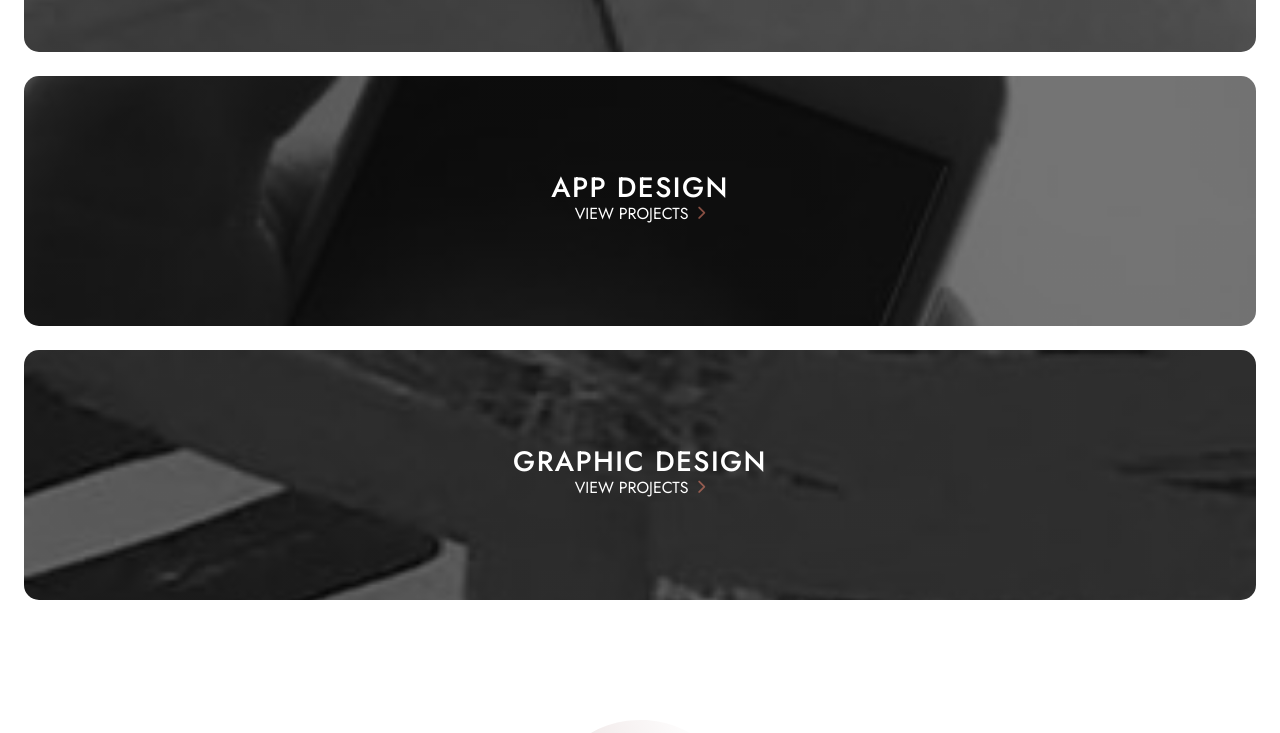
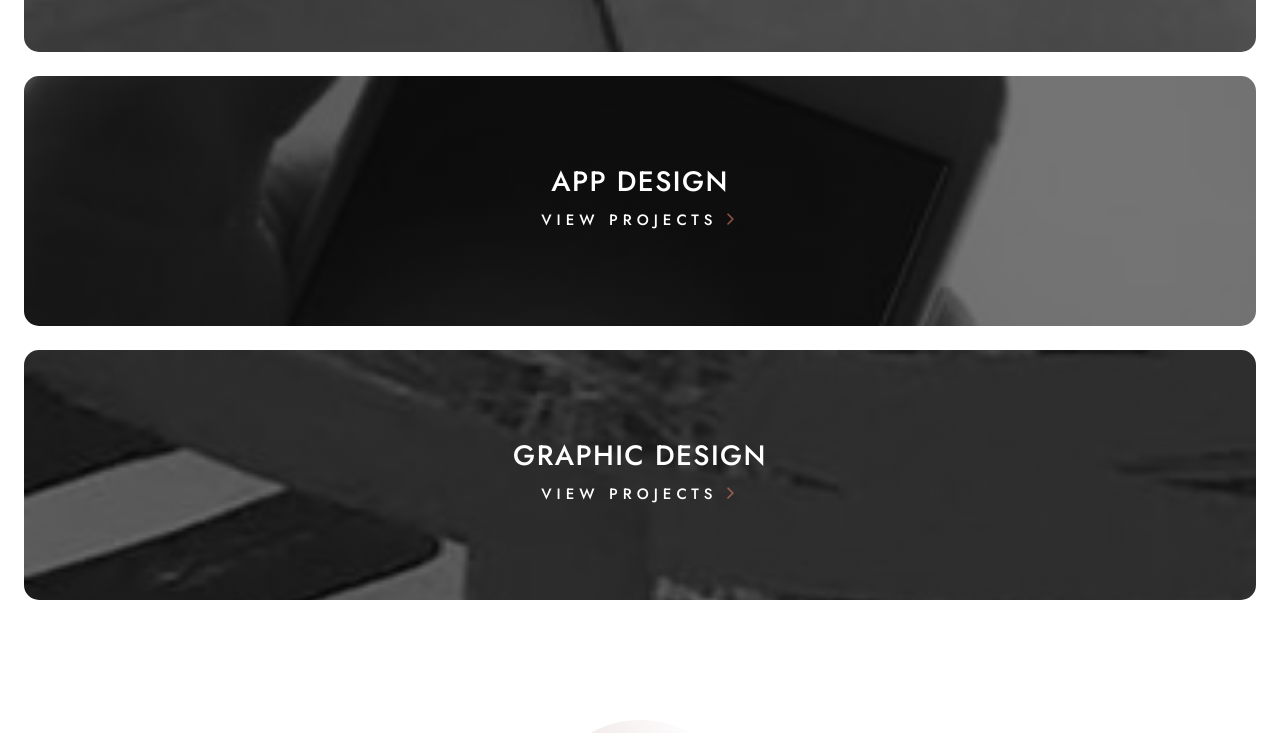
Before and after one commit to ringtho/designo, a React (Create React App) app: page / in a window 1280 px wide. Shown: the part 1259-1992 px from the top of the page. Built offline with nearby package versions, Linux system fonts and the light colour scheme; the HTML template or start-up script is replaced by a standard one.

Commit message:
Organized the offer design options

```diff
--- a/src/components/AppDesignCard.js
+++ b/src/components/offers/AppDesignCard.js
@@ -6,7 +6,7 @@ const AppDesignCard = () => {
             <div className="offer-item">
                 <h2>APP DESIGN</h2>
                 <Link to="/app-design" className="link">
-                    <p>VIEW PROJECTS<span className="bracket">
+                    <p className="offer-item-desc">VIEW PROJECTS<span className="bracket">
                     <i className="fa-solid fa-chevron-right fa-fade fa-sm"></i></span>
                     </p>
                 </Link>
--- a/src/components/GraphicDesignCard.js
+++ b/src/components/offers/GraphicDesignCard.js
@@ -6,7 +6,7 @@ const GraphicDeignCard = () => {
             <div className="offer-item">
                 <h2>GRAPHIC DESIGN</h2>
                 <Link to="/graphics-design" className="link">
-                    <p>VIEW PROJECTS<span className="bracket">
+                    <p className="offer-item-desc">VIEW PROJECTS<span className="bracket">
                     <i className="fa-solid fa-chevron-right fa-fade fa-sm"></i></span>
                     </p>
                 </Link>
--- /dev/null
+++ b/src/components/offers/OfferCards.js
@@ -0,0 +1,15 @@
+import AppDesignCard from "./AppDesignCard"
+import WebDesignCard from "./WebDesignCard"
+import GraphicDeignCard from "./GraphicDesignCard"
+
+const OfferCards = () => {
+    return (
+        <section className="offers">
+            <WebDesignCard />
+            <AppDesignCard />
+            <GraphicDeignCard />
+        </section>
+    )
+}
+
+export default OfferCards
--- a/src/pages/AppDesign.js
+++ b/src/pages/AppDesign.js
@@ -3,8 +3,8 @@ import Hero from "../components/Hero"
 import Navbar from "../components/Navbar"
 import AppCard from "../components/AppCard"
 import { data } from "../data"
-import WebDesignCard from "../components/WebDesignCard"
-import GraphicDeignCard from "../components/GraphicDesignCard"
+import WebDesignCard from "../components/offers/WebDesignCard"
+import GraphicDeignCard from "../components/offers/GraphicDesignCard"
 import GetInTouch from "../components/GetInTouch"
 
 
--- a/src/pages/GraphicDesign.js
+++ b/src/pages/GraphicDesign.js
@@ -3,8 +3,8 @@ import Hero from "../components/Hero"
 import Navbar from "../components/Navbar"
 import AppCard from "../components/AppCard"
 import { data } from "../data"
-import WebDesignCard from "../components/WebDesignCard"
-import AppDesignCard from "../components/AppDesignCard"
+import WebDesignCard from "../components/offers/WebDesignCard"
+import AppDesignCard from "../components/offers/AppDesignCard"
 import GetInTouch from "../components/GetInTouch"
 
 
--- a/src/pages/Home.js
+++ b/src/pages/Home.js
@@ -1,10 +1,9 @@
 import Navbar from "../components/Navbar"
 import Footer from "../components/Footer"
-import AppDesignCard from "../components/AppDesignCard"
-import WebDesignCard from "../components/WebDesignCard"
-import GraphicDeignCard from "../components/GraphicDesignCard"
 import GetInTouch from "../components/GetInTouch"
 import SoftSkills from "../components/SoftSkills"
+import OfferCards from "../components/offers/OfferCards"
+
 
 const Home = () => {
 
@@ -12,9 +11,7 @@ const Home = () => {
         <>
         <Navbar />
 
-        {/* <div className="navbar-small-screens" > */}
         <main className="home-main">
-
             <section className="hero">
                 <div className="hero-container">
                     <div className="hero-content">
@@ -27,11 +24,7 @@ const Home = () => {
                 <div className="hero-image"></div>
                 </div>
             </section>
-            <section className="offers">
-                <WebDesignCard />
-                <AppDesignCard />
-                <GraphicDeignCard />
-            </section>
+            <OfferCards />
             <SoftSkills />
         </main>
 
--- a/src/pages/WebDesign.js
+++ b/src/pages/WebDesign.js
@@ -3,8 +3,8 @@ import Hero from "../components/Hero"
 import Navbar from "../components/Navbar"
 import AppCard from "../components/AppCard"
 import { data } from "../data"
-import AppDesignCard from "../components/AppDesignCard"
-import GraphicDeignCard from "../components/GraphicDesignCard"
+import AppDesignCard from "../components/offers/AppDesignCard"
+import GraphicDeignCard from "../components/offers/GraphicDesignCard"
 import GetInTouch from "../components/GetInTouch"
 
 
```
Also changed, not shown: src/components/offers/WebDesignCard.js (renamed from src/components/WebDesignCard.js).
